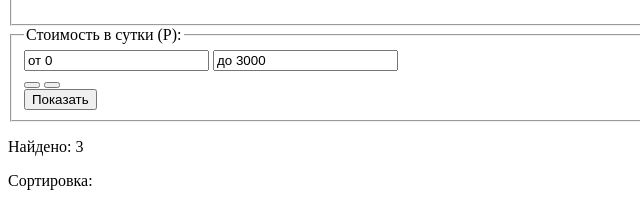
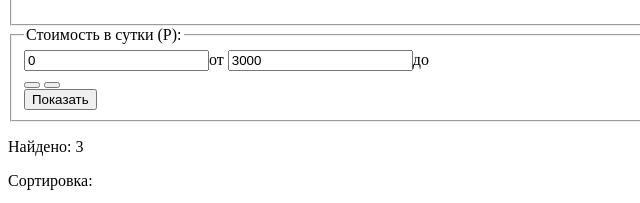
Before and after one commit to MuratovMichael/514075-sedona, a plain HTML site: page catalog.html in a window 1280 px wide. Shown: the part 359-562 px from the top of the page, 0-640 px from the left. Drawn offline with Linux system fonts and the light colour scheme.

Commit message:
Страница каталога (правки 3)

```diff
--- a/catalog.html
+++ b/catalog.html
@@ -66,8 +66,8 @@
           </fieldset>
           <fieldset class="filter-price-form">
             <legend>Стоимость в сутки (Р):</legend>
-            <label><input type="text" name="price-from" value="от 0"></label>
-            <label><input type="text" name="price-before" value="до 3000"></label>
+            <label><input type="text" name="price-from" value="0">от</label>
+            <label><input type="text" name="price-before" value="3000">до</label>
             <div>
               <span></span>
               <span></span>
```
